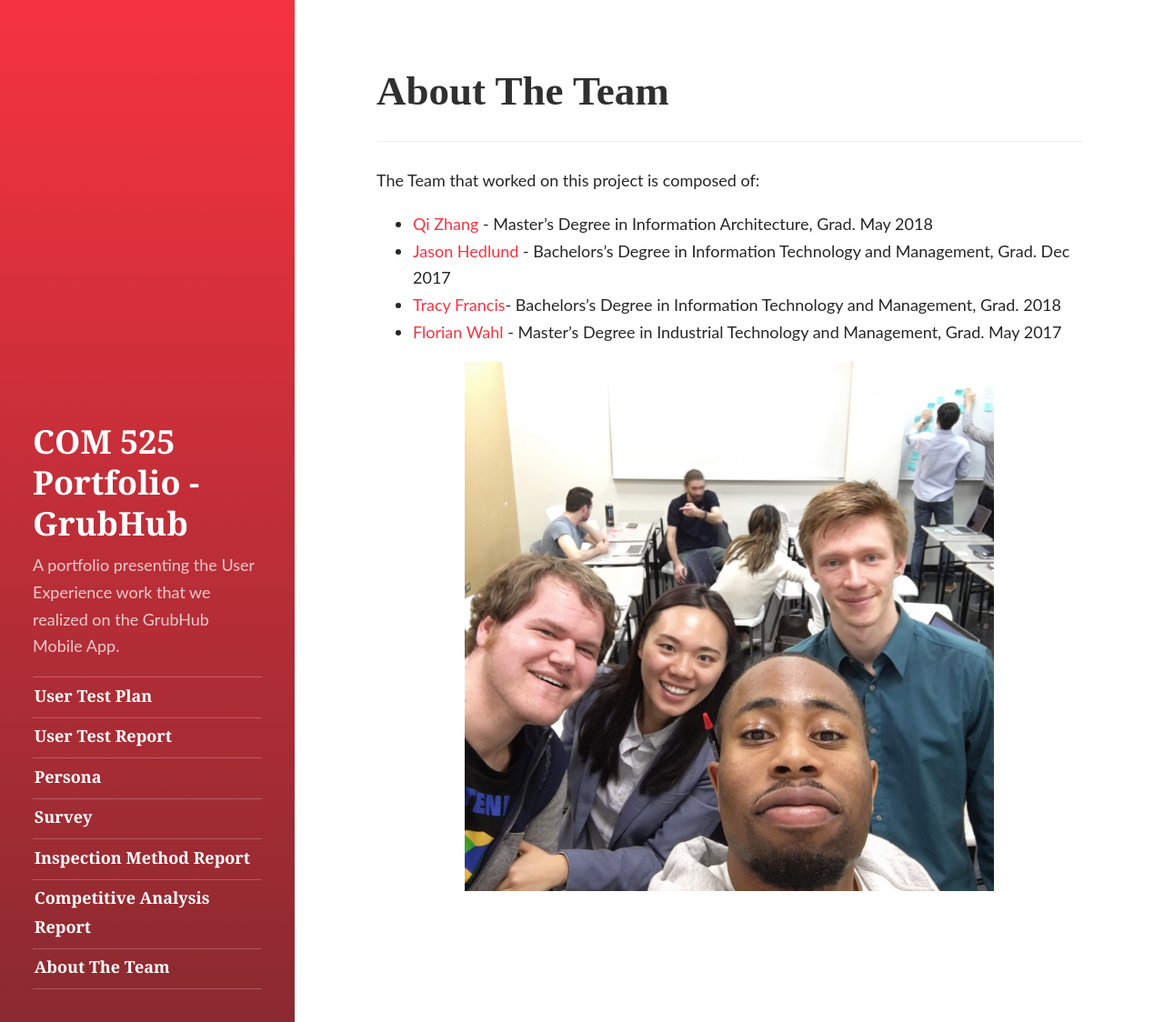
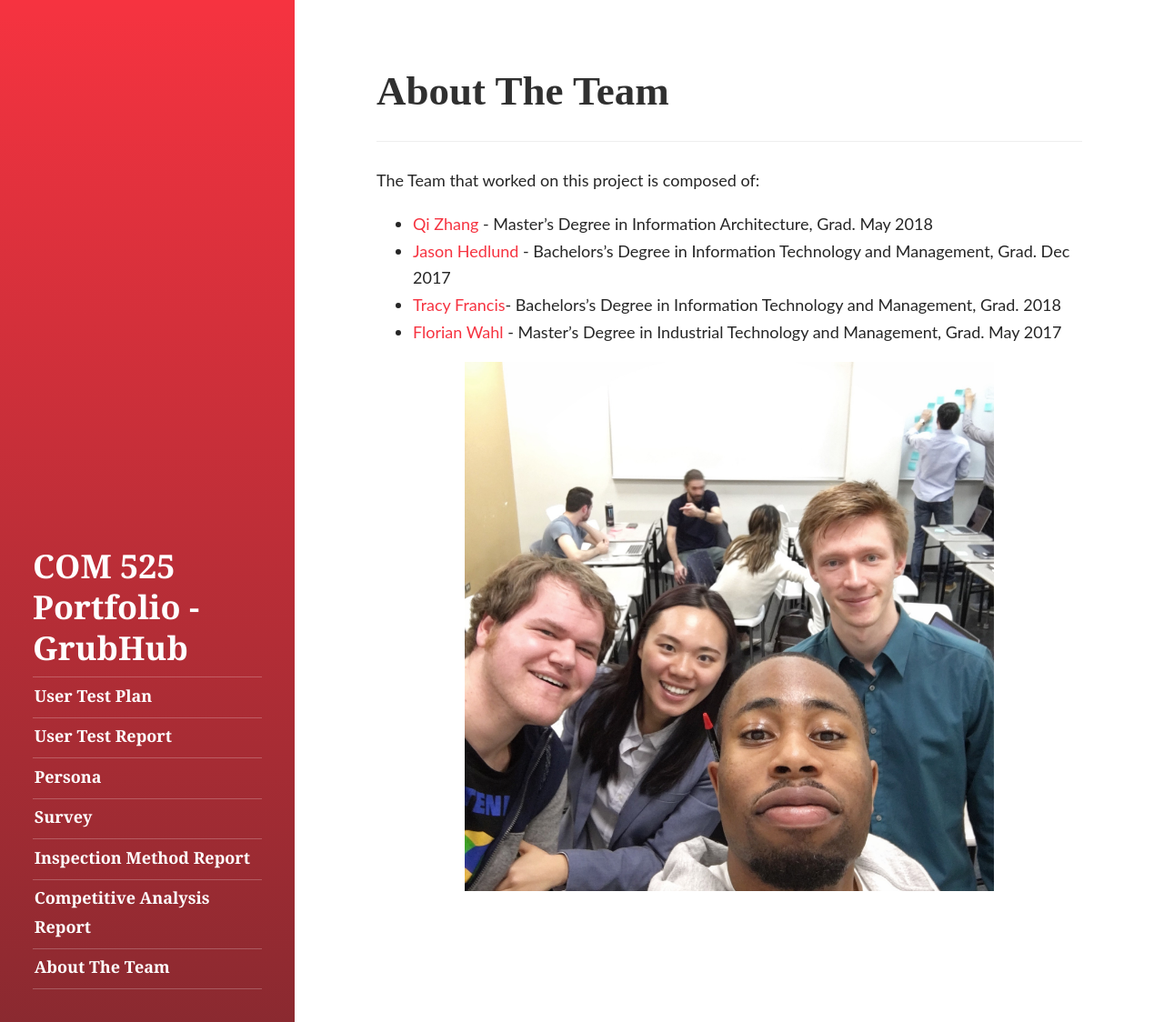
Before and after one commit to florian-wahl/com525portfolio, a Jekyll site: the page built from team.md, in a window 1280 px wide and 1124 px high. Shown: the whole window at 91% size. Built offline with Jekyll 4.4.1, drawn with Linux system fonts in a browser that asks for light colours.

```diff
--- a/_config.yml
+++ b/_config.yml
@@ -20,8 +20,7 @@ paginate:            5
 paginate_path:       '/page-:num/'
 
 # Markdown enabled, however don't use more than one paragraph (enforced by `>`)
-description:         >
-  A portfolio presenting the User Experience work that we realized on the GrubHub Mobile App.
+description:         ""
 
 # The tags listed as entries in the sidebar
 sidebar_tags:        []
```
